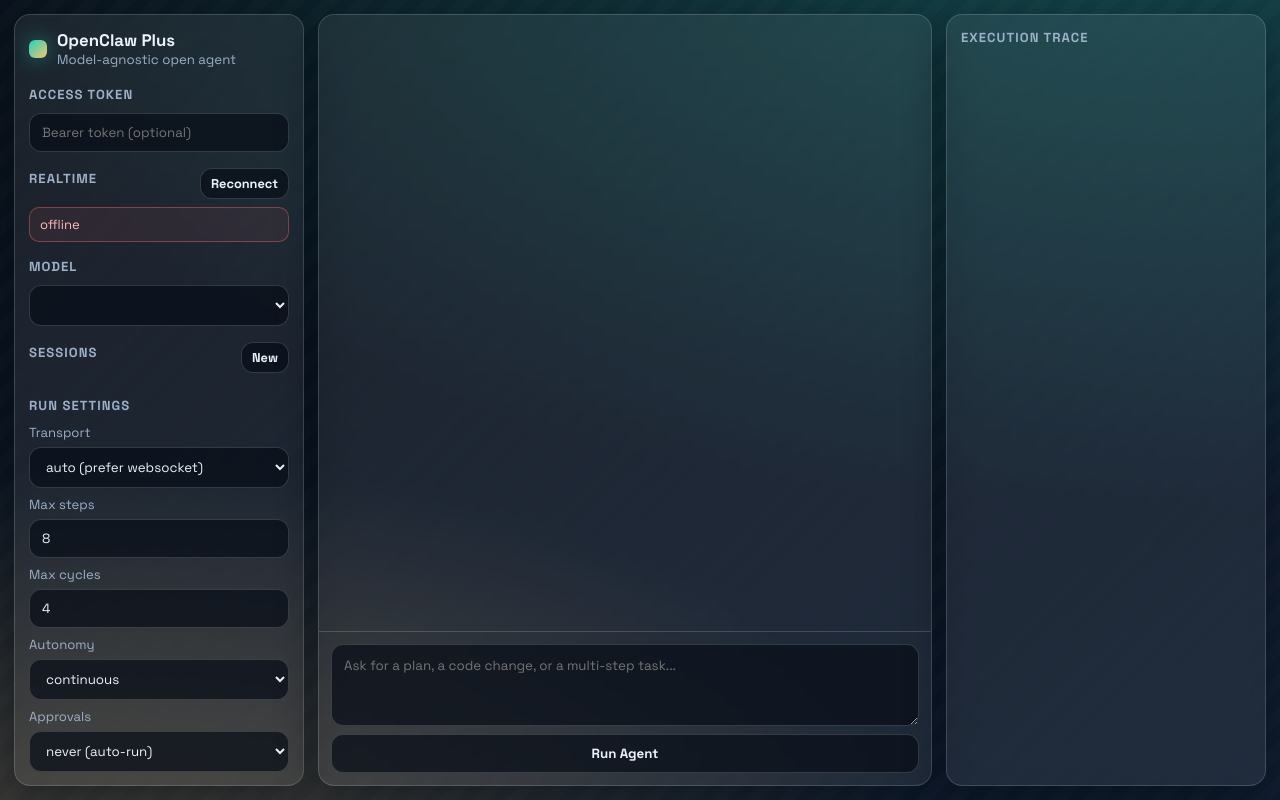
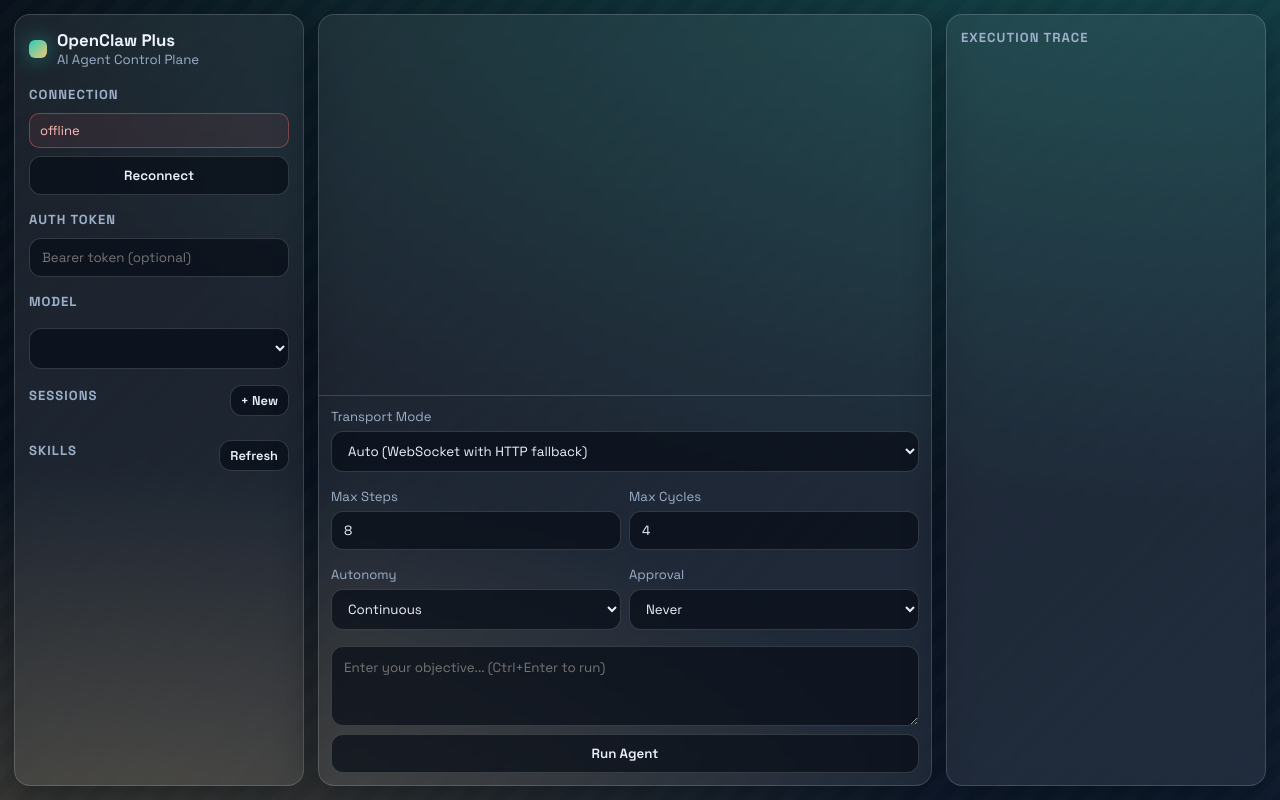
Before and after one commit to MikePfunk28/openclaw-plus, a website: page web/index.html in a window 1280 px wide. Drawn offline with Linux system fonts and the light colour scheme; no server answers.

Commit message:
Fix: Complete UI HTML to match app.js selectors

```diff
--- a/web/index.html
+++ b/web/index.html
@@ -1,107 +1,115 @@
-<!doctype html>
+<!DOCTYPE html>
 <html lang="en">
 <head>
-    <meta charset="utf-8" />
-    <meta name="viewport" content="width=device-width, initial-scale=1" />
-    <title>OpenClaw Plus</title>
-    <link rel="preconnect" href="https://fonts.googleapis.com" />
-    <link rel="preconnect" href="https://fonts.gstatic.com" crossorigin />
-    <link
-      href="https://fonts.googleapis.com/css2?family=Space+Grotesk:wght@400;500;700&family=IBM+Plex+Mono:wght@400;500&display=swap"
-      rel="stylesheet"
-    />
-    <link rel="stylesheet" href="/styles.css" />
+    <meta charset="UTF-8">
+    <meta name="viewport" content="width=device-width, initial-scale=1.0">
+    <title>OpenClaw Plus - AI Agent Control Plane</title>
+    <link href="https://fonts.googleapis.com/css2?family=Space+Grotesk:wght@400;500;600;700&family=IBM+Plex+Mono:wght@400;500&display=swap" rel="stylesheet">
+    <link href="styles.css" rel="stylesheet">
 </head>
 <body>
     <div class="bg-glow"></div>
+
     <div class="app-shell">
+        <!-- Left Sidebar -->
         <aside class="sidebar">
             <div class="brand">
                 <div class="badge"></div>
                 <div>
                     <h1>OpenClaw Plus</h1>
-            <p>Model-agnostic open agent</p>
+                    <p>AI Agent Control Plane</p>
                 </div>
             </div>
 
             <section>
-          <h2>Access Token</h2>
-          <input id="tokenInput" type="password" placeholder="Bearer token (optional)" />
+                <h2>Connection</h2>
+                <div id="connectionStatus" class="connection-status offline">offline</div>
+                <div style="display: flex; gap: 8px; margin-top: 8px;">
+                    <button id="reconnectBtn">Reconnect</button>
+                </div>
+            </section>
+
+            <section>
+                <h2>Auth Token</h2>
+                <input type="password" id="tokenInput" placeholder="Bearer token (optional)">
             </section>
 
             <section>
                 <div class="heading-row">
-            <h2>Realtime</h2>
-            <button id="reconnectBtn" type="button">Reconnect</button>
+                    <h2>Model</h2>
                 </div>
-          <div id="connectionStatus" class="connection-status offline">offline</div>
-        </section>
-
-        <section>
-          <h2>Model</h2>
                 <select id="modelSelect"></select>
             </section>
 
             <section>
                 <div class="heading-row">
                     <h2>Sessions</h2>
-            <button id="newSessionBtn" type="button">New</button>
+                    <button id="newSessionBtn">+ New</button>
                 </div>
                 <div id="sessionList" class="session-list"></div>
             </section>
 
             <section>
-          <h2>Run Settings</h2>
-          <label class="setting">Transport
-            <select id="transportModeSelect">
-              <option value="auto">auto (prefer websocket)</option>
-              <option value="ws">websocket only</option>
-              <option value="http">http stream only</option>
-            </select>
-          </label>
-          <label class="setting">Max steps<input id="maxStepsInput" type="number" min="1" max="50" value="8" /></label>
-          <label class="setting">Max cycles<input id="maxCyclesInput" type="number" min="1" max="20" value="4" /></label>
-          <label class="setting">Autonomy
-            <select id="autonomyModeSelect">
-              <option value="continuous">continuous</option>
-              <option value="single-cycle">single-cycle</option>
-            </select>
-          </label>
-          <label class="setting">Approvals
-            <select id="approvalModeSelect">
-              <option value="never">never (auto-run)</option>
-              <option value="manual">manual (block)</option>
-            </select>
-          </label>
-        </section>
-
-        <section>
                 <div class="heading-row">
                     <h2>Skills</h2>
-            <button id="refreshBtn" type="button">Refresh</button>
+                    <button id="refreshBtn">Refresh</button>
                 </div>
                 <div id="skillList" class="skill-list"></div>
             </section>
         </aside>
 
+        <!-- Main Chat Panel -->
         <main class="main-panel">
             <div id="chat" class="chat"></div>
+
             <div class="composer-wrap">
-          <textarea
-            id="promptInput"
-            placeholder="Ask for a plan, a code change, or a multi-step task..."
-            rows="3"
-          ></textarea>
-          <button id="sendBtn" type="button">Run Agent</button>
+                <div class="setting">
+                    <label>Transport Mode</label>
+                    <select id="transportModeSelect">
+                        <option value="auto">Auto (WebSocket with HTTP fallback)</option>
+                        <option value="ws">WebSocket only</option>
+                        <option value="http">HTTP streaming only</option>
+                    </select>
+                </div>
+                <div style="display: flex; gap: 8px;">
+                    <div class="setting" style="flex: 1;">
+                        <label>Max Steps</label>
+                        <input type="number" id="maxStepsInput" value="8" min="1" max="50">
+                    </div>
+                    <div class="setting" style="flex: 1;">
+                        <label>Max Cycles</label>
+                        <input type="number" id="maxCyclesInput" value="4" min="1" max="20">
+                    </div>
+                </div>
+                <div style="display: flex; gap: 8px;">
+                    <div class="setting" style="flex: 1;">
+                        <label>Autonomy</label>
+                        <select id="autonomyModeSelect">
+                            <option value="continuous">Continuous</option>
+                            <option value="step">Step-by-step</option>
+                        </select>
+                    </div>
+                    <div class="setting" style="flex: 1;">
+                        <label>Approval</label>
+                        <select id="approvalModeSelect">
+                            <option value="never">Never</option>
+                            <option value="always">Always</option>
+                        </select>
+                    </div>
+                </div>
+                <textarea id="promptInput" placeholder="Enter your objective... (Ctrl+Enter to run)"></textarea>
+                <button id="sendBtn">Run Agent</button>
             </div>
         </main>
 
+        <!-- Right Trace Panel -->
         <aside class="trace-panel">
             <h2>Execution Trace</h2>
             <div id="traceList" class="trace-list"></div>
         </aside>
     </div>
 
+    <!-- Message Template -->
     <template id="messageTemplate">
         <article class="message">
             <div class="meta"></div>
@@ -109,6 +117,6 @@
         </article>
     </template>
 
-    <script type="module" src="/app.js"></script>
+    <script src="app.js" type="module"></script>
 </body>
 </html>
```
Lines whose indentation alone changed are shown as unchanged.
